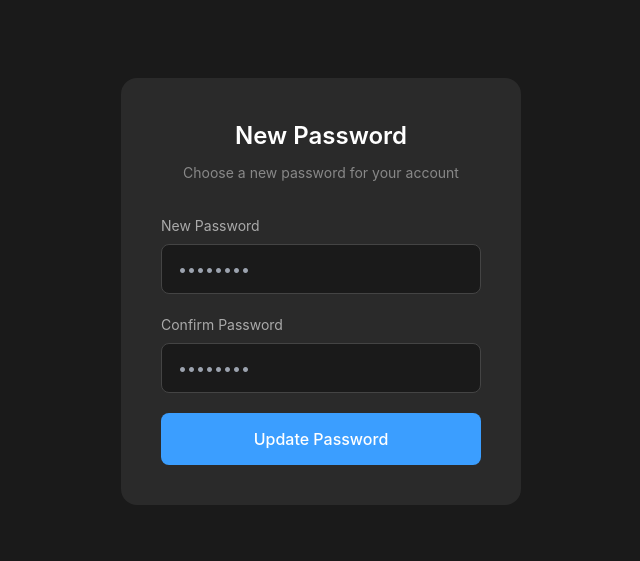
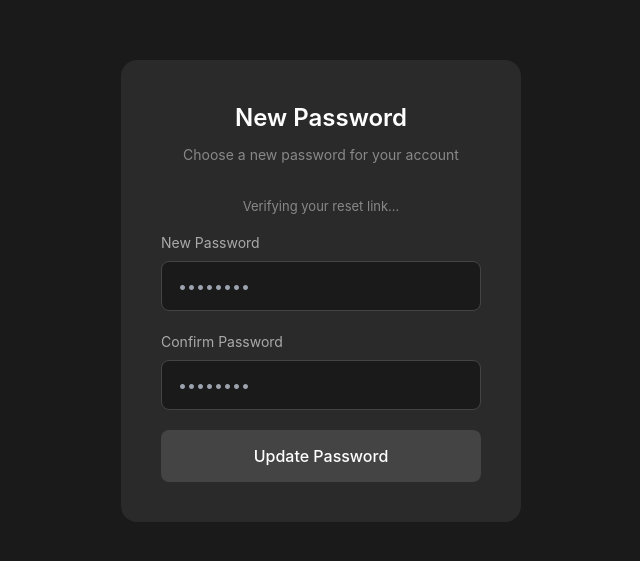
Before and after one commit to jdoconsulting/workwiseclean, a Next.js app: page /reset-password in a window 1280 px wide. Shown: the part 109-670 px from the top of the page, without its empty margins (319-959 px from the left). Built offline with nearby package versions, Linux system fonts and the light colour scheme; no server answers.

Commit message:
fix reset password auth session

```diff
--- a/app/reset-password/page.js
+++ b/app/reset-password/page.js
@@ -1,5 +1,5 @@
 "use client"
-import React, { useState } from 'react'
+import React, { useState, useEffect } from 'react'
 import { supabase } from '../../lib/supabase.js'
 import { useRouter } from 'next/navigation'
 
@@ -8,7 +8,17 @@ export default function ResetPassword() {
   const [confirm, setConfirm] = useState('')
   const [error, setError] = useState('')
   const [loading, setLoading] = useState(false)
+  const [sessionReady, setSessionReady] = useState(false)
   const router = useRouter()
+
+  useEffect(() => {
+    const { data: { subscription } } = supabase.auth.onAuthStateChange((event, session) => {
+      if (event === 'PASSWORD_RECOVERY') {
+        setSessionReady(true)
+      }
+    })
+    return () => subscription.unsubscribe()
+  }, [])
 
   const handleUpdate = async (e) => {
     e.preventDefault()
@@ -42,6 +52,12 @@ export default function ResetPassword() {
           Choose a new password for your account
         </p>
 
+        {!sessionReady && (
+          <p style={{ color: '#888', fontSize: '13px', textAlign: 'center', marginBottom: '16px' }}>
+            Verifying your reset link...
+          </p>
+        )}
+
         <form onSubmit={handleUpdate}>
           {['New Password', 'Confirm Password'].map((label, i) => (
             <div key={i} style={{ marginBottom: '20px' }}>
@@ -68,10 +84,11 @@ export default function ResetPassword() {
             }}>{error}</div>
           )}
 
-          <button type="submit" disabled={loading} style={{
-            width: '100%', padding: '14px', backgroundColor: loading ? '#444' : '#3b9eff',
+          <button type="submit" disabled={loading || !sessionReady} style={{
+            width: '100%', padding: '14px',
+            backgroundColor: loading || !sessionReady ? '#444' : '#3b9eff',
             color: 'white', border: 'none', borderRadius: '8px', fontSize: '16px',
-            fontWeight: '500', cursor: loading ? 'not-allowed' : 'pointer'
+            fontWeight: '500', cursor: loading || !sessionReady ? 'not-allowed' : 'pointer'
           }}>
             {loading ? 'Updating...' : 'Update Password'}
           </button>
```
